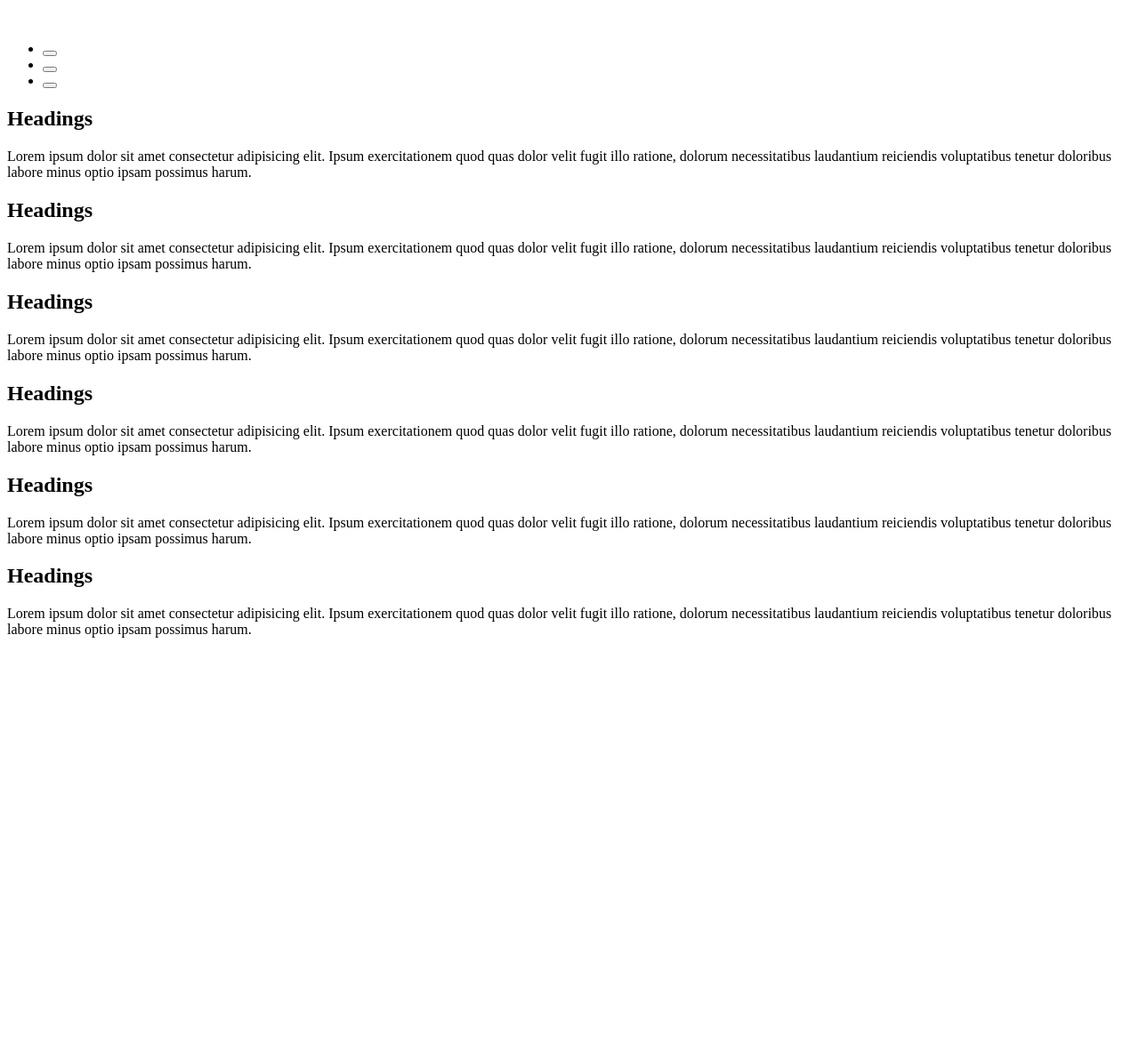
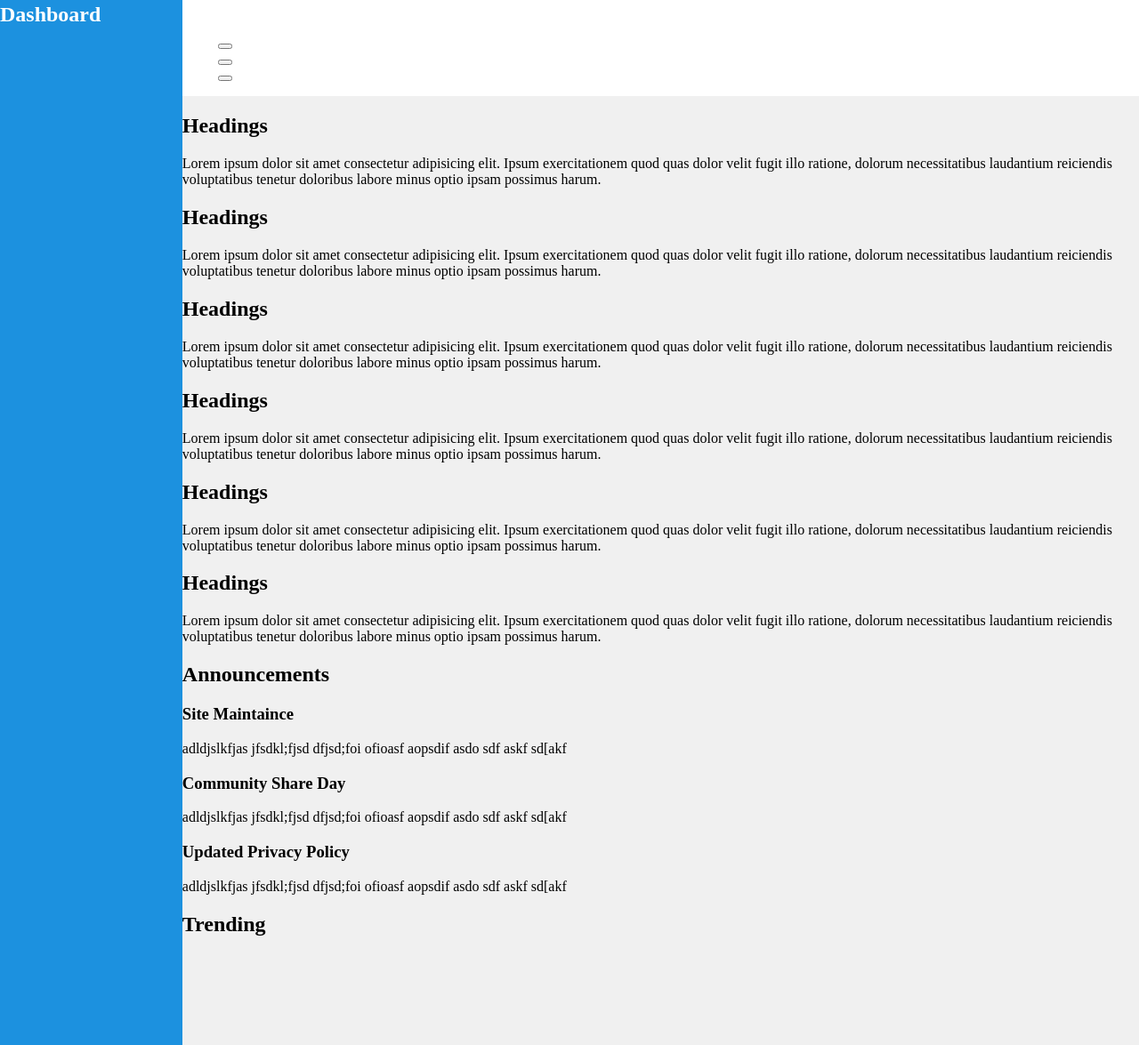
Before and after one commit to Osama9798/Admin_Page, a plain HTML site: page index.html in a window 1280 px wide. Shown: the part 35-1210 px from the top of the page at 89% size. Before the commit the page ends 800 px from the top, so only its background shows below. Drawn offline with Linux system fonts and the light colour scheme.

Commit message:
Basic Structure Done

```diff
--- a/index.html
+++ b/index.html
@@ -4,6 +4,7 @@
     <meta charset="UTF-8" />
     <meta name="viewport" content="width=device-width, initial-scale=1.0" />
     <title>Admin-Page</title>
+    <link rel="stylesheet" href="style.css" />
   </head>
   <body>
     <div class="grid-container">
@@ -101,8 +102,99 @@
           <div></div>
           <div></div>
         </div>
+        <div class="announcement-cointainer">
+          <h2>Announcements</h2>
+          <div class="announ-body">
+            <div>
+              <h3>Site Maintaince</h3>
+              <p>
+                adldjslkfjas jfsdkl;fjsd dfjsd;foi ofioasf aopsdif asdo sdf askf
+                sd[akf
+              </p>
+            </div>
+            <div>
+              <h3>Community Share Day</h3>
+              <p>
+                adldjslkfjas jfsdkl;fjsd dfjsd;foi ofioasf aopsdif asdo sdf askf
+                sd[akf
+              </p>
+            </div>
+            <div>
+              <h3>Updated Privacy Policy</h3>
+              <p>
+                adldjslkfjas jfsdkl;fjsd dfjsd;foi ofioasf aopsdif asdo sdf askf
+                sd[akf
+              </p>
+            </div>
+          </div>
+        </div>
+        <div class="trending-cointainer">
+          <h2>Trending</h2>
+          <div class="trend-body">
+            <div>
+              <img />
+              <p></p>
+              <p></p>
+            </div>
+            <div>
+              <img />
+              <p></p>
+              <p></p>
+            </div>
+            <div>
+              <img />
+              <p></p>
+              <p></p>
+            </div>
+          </div>
+        </div>
       </div>
-      <aside class="side-bar"></aside>
+      <aside class="side-bar">
+        <div class="dashboard-logo">
+          <img />
+          <h2>Dashboard</h2>
+        </div>
+        <ul class="menu-conatiners">
+          <li class="menu-item">
+            <img />
+            <p></p>
+          </li>
+          <li class="menu-item">
+            <img />
+            <p></p>
+          </li>
+          <li class="menu-item">
+            <img />
+            <p></p>
+          </li>
+          <li class="menu-item">
+            <img />
+            <p></p>
+          </li>
+          <li class="menu-item">
+            <img />
+            <p></p>
+          </li>
+          <li class="menu-item">
+            <img />
+            <p></p>
+          </li>
+        </ul>
+        <ul class="settings-container">
+          <li>
+            <img />
+            <p></p>
+          </li>
+          <li>
+            <img />
+            <p></p>
+          </li>
+          <li>
+            <img />
+            <p></p>
+          </li>
+        </ul>
+      </aside>
     </div>
   </body>
 </html>
--- a/style.css
+++ b/style.css
@@ -0,0 +1,22 @@
+li {
+  list-style-type: none;
+}
+body {
+  margin: 0;
+}
+.grid-container {
+  display: grid;
+  grid-template-columns: 16% 1fr;
+}
+.header-container {
+  grid-area: 1/2/1/3;
+}
+.body-container {
+  grid-area: 2/2/2/3;
+  background-color: #f0f0f0;
+}
+.side-bar {
+  grid-area: 1/1/3/2;
+  background-color: #1c91df;
+  color: white;
+}
```
